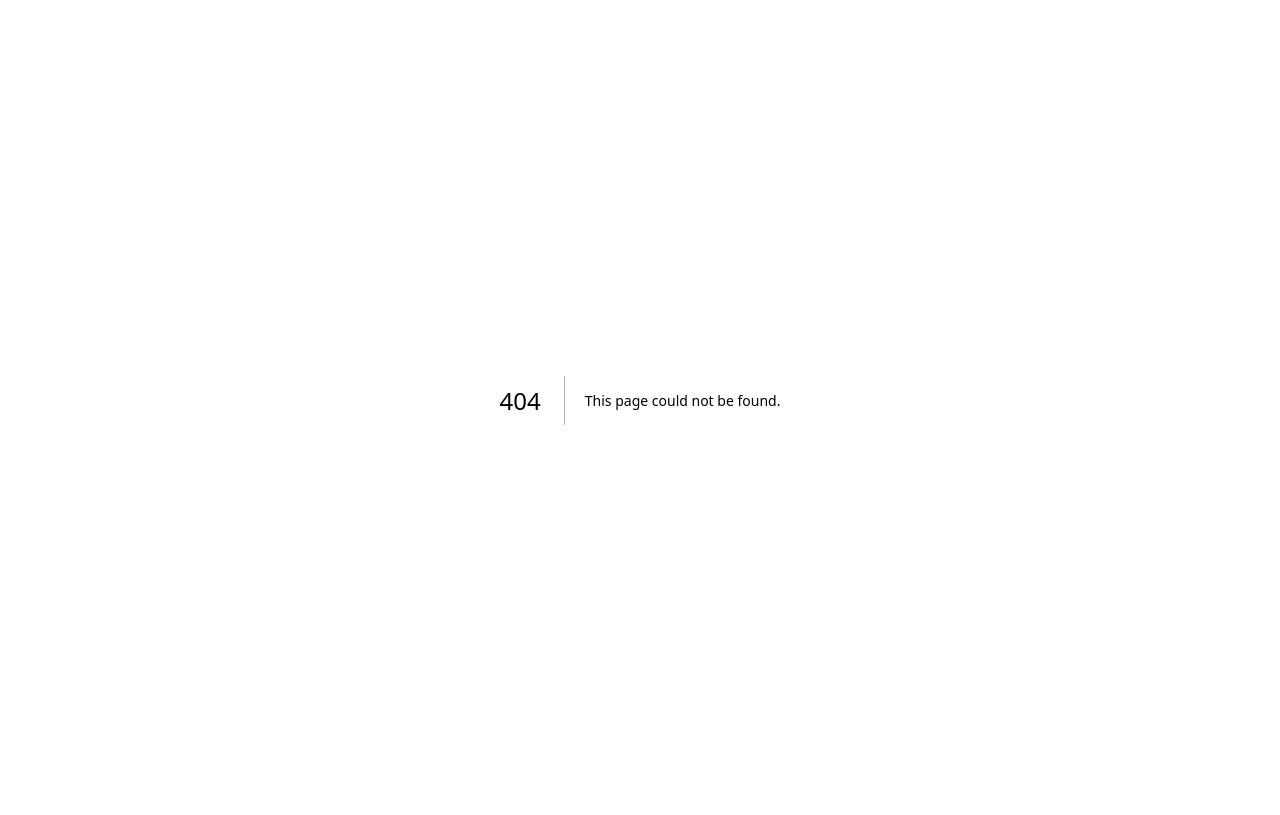
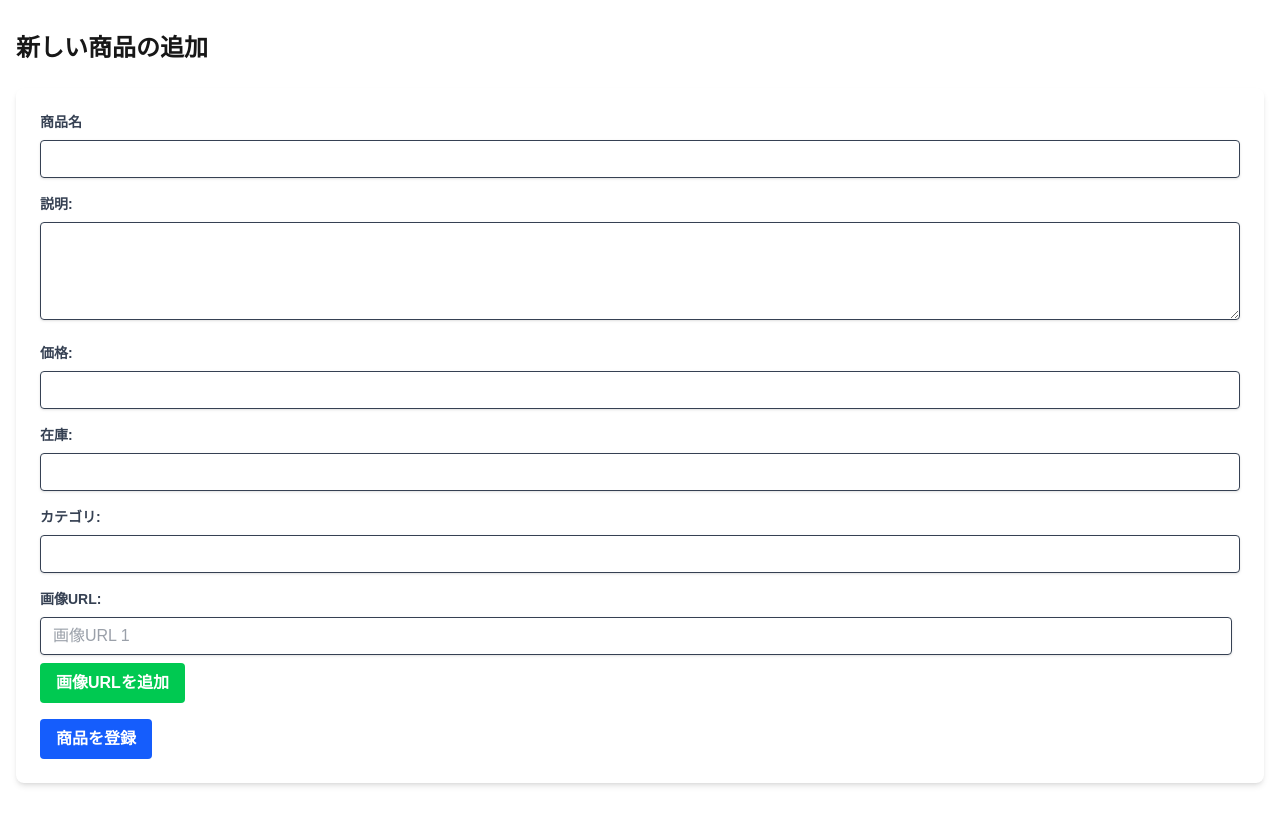
Before and after one commit to matsushita815/handmade-ec, a Next.js app in the folder frontend/: page /admin/products/new in a window 1280 px wide. Before the commit this address had no page. Built offline with nearby package versions, Linux system fonts and the light colour scheme.

Commit message:
新規登録　途中

```diff
--- /dev/null
+++ b/frontend/src/app/admin/products/new/page.js
@@ -0,0 +1,171 @@
+'use client';
+
+import { useState } from "react";
+
+export default function NewProductPage() {
+  // フォームデータを管理するstate
+  const [formData, setFormData] = useState({
+    name: '',
+    description: '',
+    price: '',
+    stock: '',
+    category: '',
+    images: [''], // 画像は後で追加するための初期値
+  });
+
+  // フォームの変更
+  const handleChange = (e) => {
+    const { name, value } = e.target;
+    setFormData((prevData) => ({
+      ...prevData,
+      [name]: value,
+    }));
+  };
+
+  // 画像の変更
+  const handleImageChange = (index, e) => {
+    const newImages = [...formData.images];
+    newImages[index] = e.target.value;
+    setFormData((prevData) => ({
+      ...prevData,
+      images: newImages,
+    }));
+  };
+
+  // 画像の追加
+  const addImageField = () => {
+    setFormData((prevData) => ({
+      ...prevData,
+      images: [...prevData.images, ''],
+    }));
+  };
+
+  // 画像の削除
+  const removeImageField = (index) => {
+    const newImages = formData.images.filter((_, i) => i !== index);
+    setFormData((prevData) => ({
+      ...prevData,
+      images: newImages.length > 0 ? newImages : [''], // 最低1つの画像フィールドを保持
+    }));
+  };
+
+
+  return (
+    <div className="container mx-auto px-4 py-8">
+      <h1 className="text-2xl font-bold mb-6">新しい商品の追加</h1>
+      <form className="bg-white p-6 rounded-lg shadow-md">
+        {/* 商品名 */}
+        <div className="mb-4">
+          <label htmlFor="name" className="block text-gray-700 text-sm font-bold mb-2">
+            商品名
+          </label>
+          <input
+            type="text"
+            id="name"
+            name="name"
+            value={formData.name}
+            onChange={handleChange}
+            className="shadow appearance-none border rounded w-full py-2 px-3 text-gray-700 leading-tight focus:outline-none focus:shadow-outline"
+            required
+          />
+        </div>
+
+        {/* 商品説明 */}
+        <div className="mb-4">
+          <label htmlFor="description" className="block text-gray-700 text-sm font-bold mb-2">説明:</label>
+          <textarea
+            id="description"
+            name="description"
+            value={formData.description}
+            onChange={handleChange}
+            rows="4"
+            className="shadow appearance-none border rounded w-full py-2 px-3 text-gray-700 leading-tight focus:outline-none focus:shadow-outline"
+          ></textarea>
+        </div>
+
+        {/* 価格 */}
+        <div className="mb-4">
+          <label htmlFor="price" className="block text-gray-700 text-sm font-bold mb-2">価格:</label>
+          <input
+            type="number"
+            id="price"
+            name="price"
+            value={formData.price}
+            onChange={handleChange}
+            className="shadow appearance-none border rounded w-full py-2 px-3 text-gray-700 leading-tight focus:outline-none focus:shadow-outline"
+            required
+            min="0"
+          />
+        </div>
+
+        {/* 在庫 */}
+        <div className="mb-4">
+          <label htmlFor="stock" className="block text-gray-700 text-sm font-bold mb-2">在庫:</label>
+          <input
+            type="number"
+            id="stock"
+            name="stock"
+            value={formData.stock}
+            onChange={handleChange}
+            className="shadow appearance-none border rounded w-full py-2 px-3 text-gray-700 leading-tight focus:outline-none focus:shadow-outline"
+            required
+            min="0"
+          />
+        </div>
+        {/* カテゴリー */}
+        <div className="mb-4">
+          <label htmlFor="category" className="block text-gray-700 text-sm font-bold mb-2">カテゴリ:</label>
+          <input
+            type="text"
+            id="category"
+            name="category"
+            value={formData.category}
+            onChange={handleChange}
+            className="shadow appearance-none border rounded w-full py-2 px-3 text-gray-700 leading-tight focus:outline-none focus:shadow-outline"
+            required
+          />
+        </div>
+        {/* 画像 */}
+        <div className="mb-4">
+          <label className="block text-gray-700 text-sm font-bold mb-2">画像URL:</label>
+          {formData.images.map((image, index) => (
+            <div key={index} className="flex items-center mb-2">
+              <input
+                type="url"
+                value={image}
+                onChange={(e) => handleImageChange(index, e)}
+                className="shadow appearance-none border rounded w-full py-2 px-3 text-gray-700 leading-tight focus:outline-none focus:shadow-outline mr-2"
+                placeholder={`画像URL ${index + 1}`}
+              />
+              {formData.images.length > 1 && (
+                <button
+                  type="button"
+                  onClick={() => removeImageField(index)}
+                  className="bg-red-500 hover:bg-red-700 text-white font-bold py-2 px-4 rounded focus:outline-none focus:shadow-outline"
+                  >
+                  削除
+                </button>
+              )}
+            </div>
+          ))}
+          <button
+            type="button"
+            onClick={addImageField}
+            className="bg-green-500 hover:bg-green-700 text-white font-bold py-2 px-4 rounded focus:outline-none focus:shadow-outline"
+          >
+            画像URLを追加
+          </button>
+        </div>
+
+        <div className="flex items-center justify-between">
+          <button
+            type="submit"
+            className="bg-blue-600 hover:bg-blue-700 text-white font-bold py-2 px-4 rounded focus:outline-none focus:shadow-outline"
+          >
+            商品を登録
+          </button>
+        </div>
+      </form>
+    </div>
+  );
+}
```
